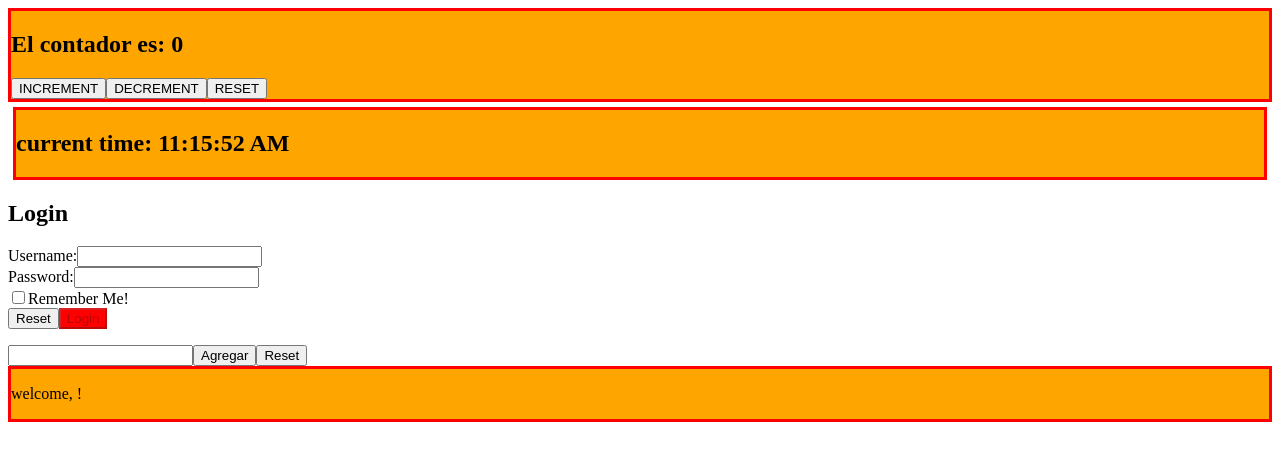
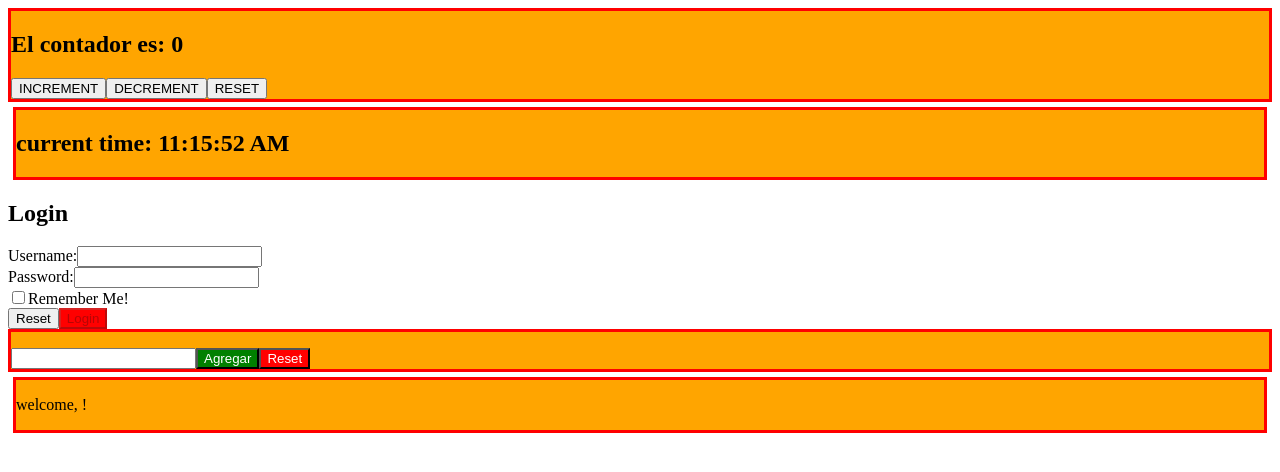
Before and after one commit to MarcosMarcoski/Ejercicios-React, a React (Vite) app in the folder vite-project/ejercicios/: page / in a window 1280 px wide. Shown: the top 472 px of the page. Built offline with nearby package versions, Linux system fonts and the light colour scheme.

Commit message:
ejercicio 64

```diff
--- a/vite-project/ejercicios/src/componentes/TodoList.jsx
+++ b/vite-project/ejercicios/src/componentes/TodoList.jsx
@@ -20,7 +20,7 @@ export function TodoList() {
     };
 
     return (
-      <div>
+      <div className="todoList-arriba">
         <ul>
           {items.map((item, index) => (
             <li key={index}>
@@ -30,13 +30,13 @@ export function TodoList() {
           ))}
         </ul>
         <div>
-          <input
+          <input className="input-list"
             type="text"
             value={inputValue}
             onChange={(e) => setInputValue(e.target.value)}
           />
-          <button onClick={handleAddItem}>Agregar</button>
-          <button onClick={handleReset}>Reset</button>
+          <button className="button-green" onClick={handleAddItem}>Agregar</button>
+          <button className="button-red" onClick={handleReset}>Reset</button>
         </div>
       </div>
     );
--- a/vite-project/ejercicios/src/componentes/index.scss
+++ b/vite-project/ejercicios/src/componentes/index.scss
@@ -1,6 +1,7 @@
 .welcome{
     background-color: orange;
     border: 3px solid red;
+    margin: 5px;
 }
 
 .clock{
@@ -8,3 +9,19 @@
     border: 3px solid red;
     margin: 5px;
 }
+
+.todoList-arriba{
+    background-color: orange;
+    border: 3px solid red;
+    gap: 5px;
+
+    .button-green{
+        background-color: green;
+        color: white;
+    }
+
+    .button-red{
+        background-color: red;
+        color: white;
+    }
+}
```
